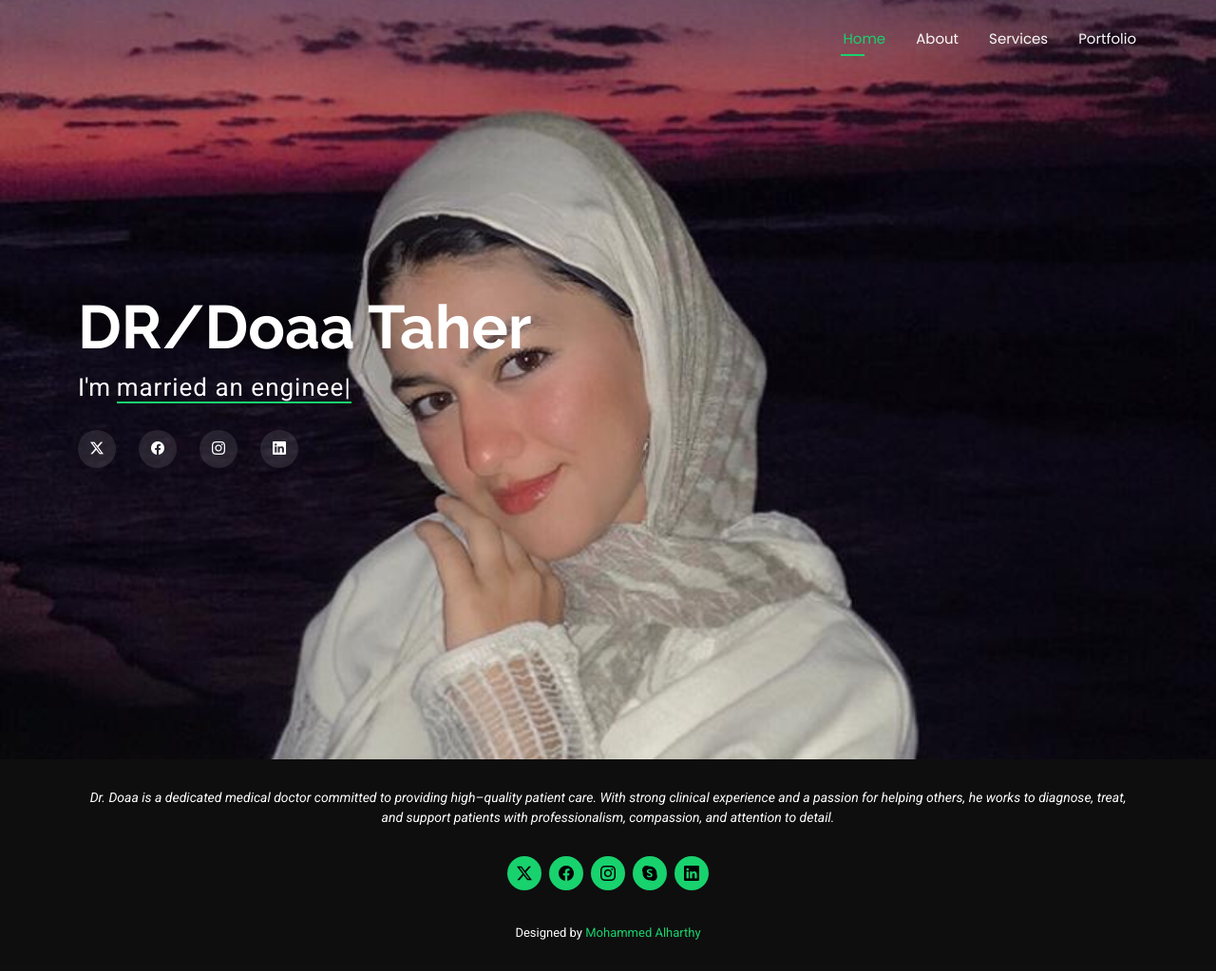
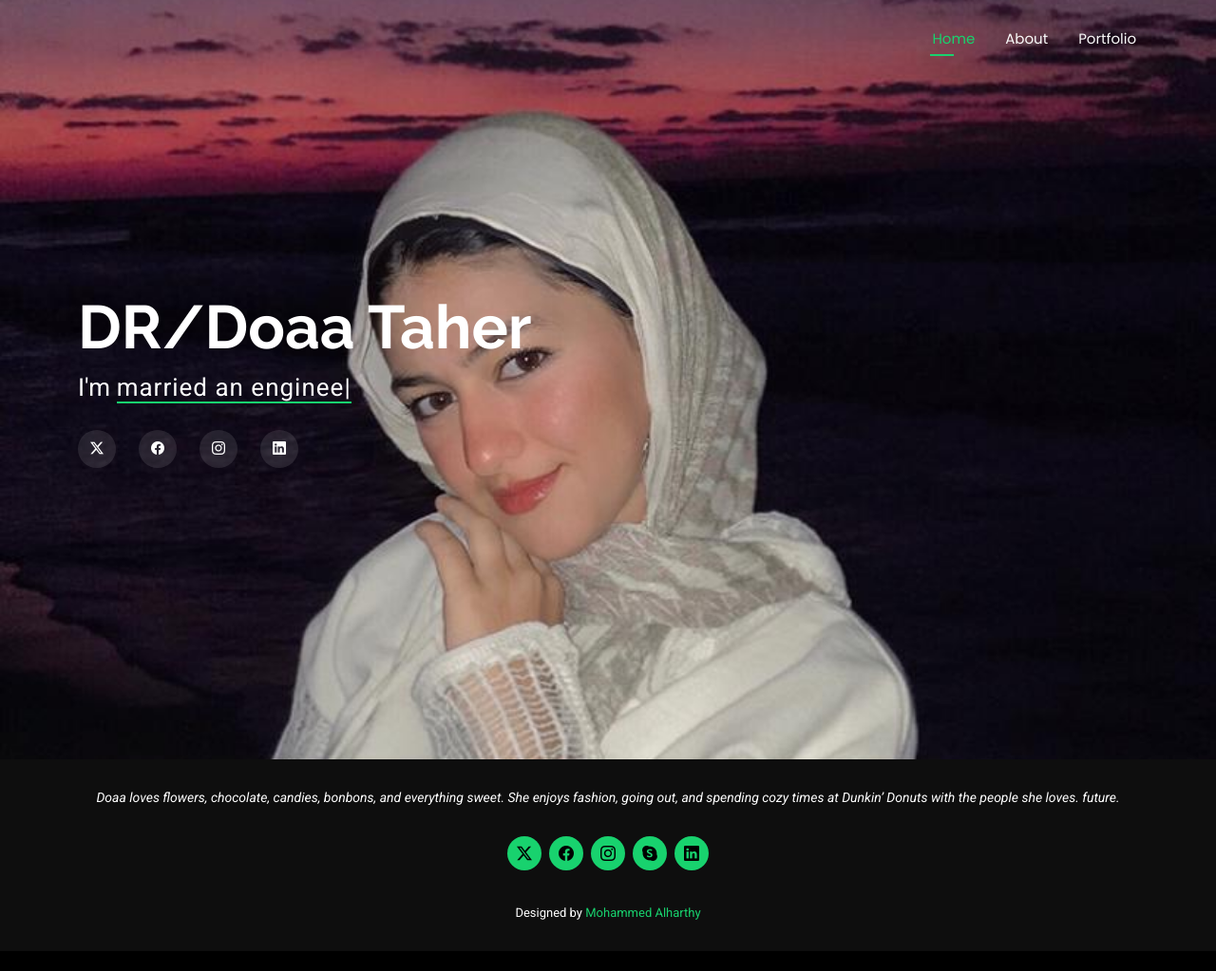
Before and after one commit to mohammedelharthy00/Mohammed-Doaa, a plain HTML site: page index.html in a window 1280 px wide. Shown: the whole page at 95% size. After the commit the page ends 1002 px from the top, so only its background shows below. Drawn offline with nearby package versions, Linux system fonts and the light colour scheme.

Commit message:
Update index.html

```diff
--- a/index.html
+++ b/index.html
@@ -37,7 +37,6 @@
         <ul>
           <li><a href="index.html" class="active">Home</a></li>
           <li><a href="about.html">About</a></li>
-          <li><a href="services.html">Services</a></li>
           <li><a href="portfolio.html">Portfolio</a></li>
           </li>
         </ul>
@@ -73,10 +72,8 @@
   <footer id="footer" class="footer dark-background">
     <div class="container">
       <p>
-        Dr. Doaa is a dedicated medical doctor committed to providing high–quality patient care. With strong clinical
-        experience and a passion for helping others, he works to diagnose, treat, and support patients with
-        professionalism, compassion, and attention to detail.
-      </p>
+        Doaa loves flowers, chocolate, candies, bonbons, and everything sweet. She enjoys fashion, going out, and
+        spending cozy times at Dunkin’ Donuts with the people she loves. future. </p>
       <div class="social-links d-flex justify-content-center">
         <a href=""><i class="bi bi-twitter-x"></i></a>
         <a href=""><i class="bi bi-facebook"></i></a>
```
